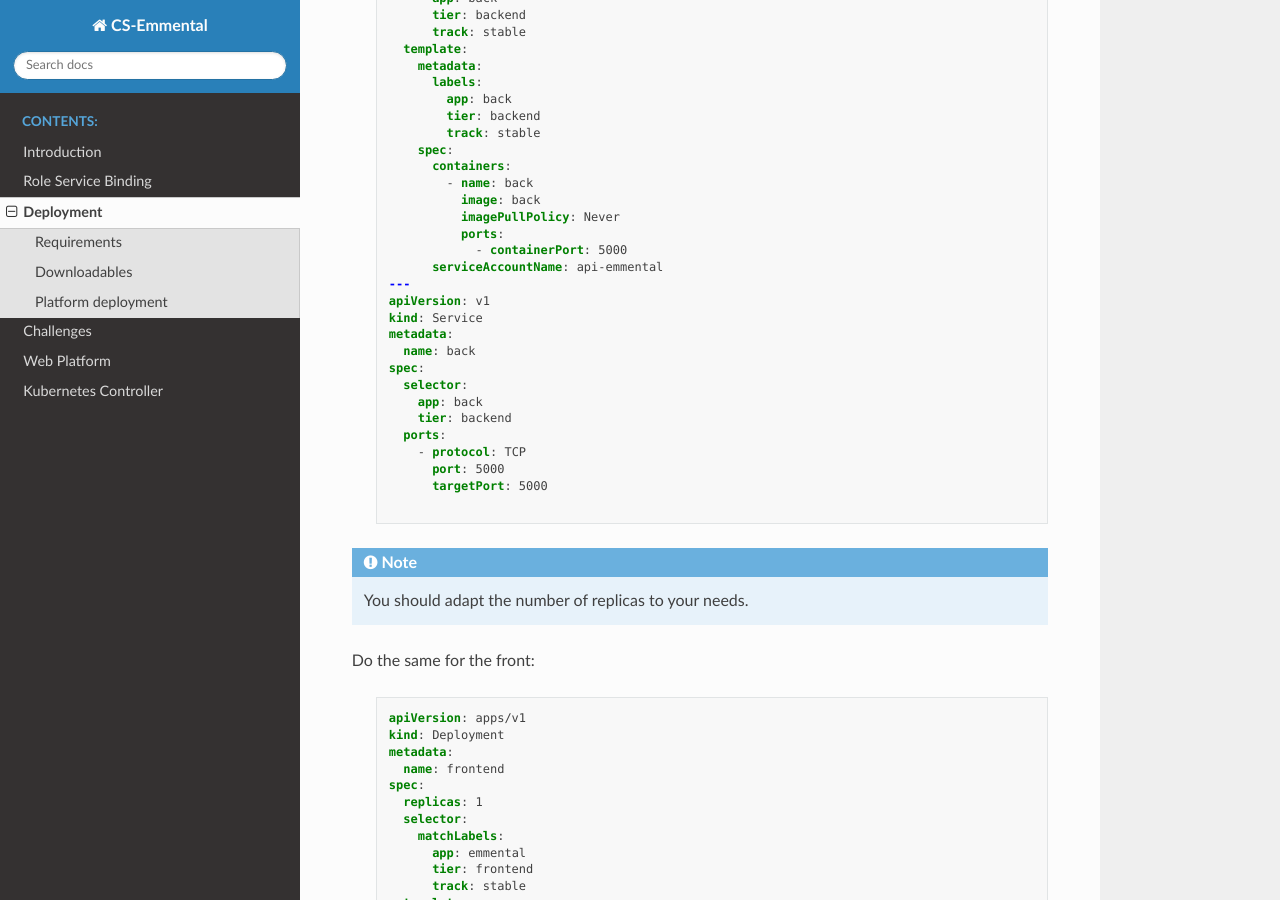
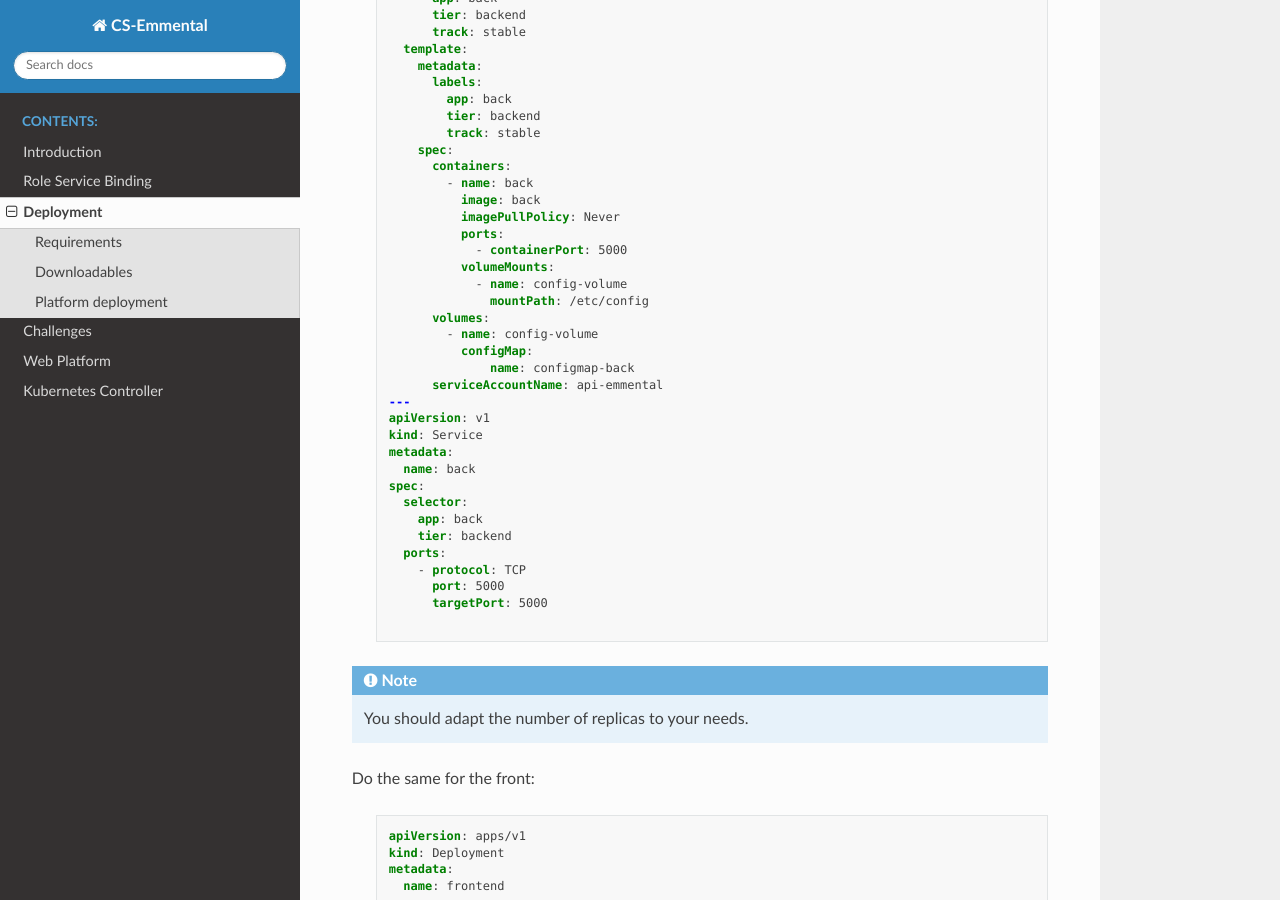
Before and after one commit to CS-Emmental/documentation, a Sphinx documentation site: the page built from source/administration/deployment.rst, in a window 1280 px wide and 900 px high, scrolled down 943 px. Built offline with Sphinx 7.4.7 and the Read the Docs theme 2.0.0, drawn with Linux system fonts in a browser that asks for light colours.

Commit message:
Add a configMap for backend in production
The configMap mount the config in /etc/config/back.conf.py

```diff
--- a/source/files/back.yaml
+++ b/source/files/back.yaml
@@ -22,6 +22,13 @@ spec:
           imagePullPolicy: Never
           ports:
             - containerPort: 5000
+          volumeMounts:
+            - name: config-volume
+              mountPath: /etc/config
+      volumes:
+        - name: config-volume
+          configMap:
+              name: configmap-back
       serviceAccountName: api-emmental
 ---
 apiVersion: v1
```
Also changed, not shown: source/files/configmap-back.yaml (added, +11 -0 lines).
